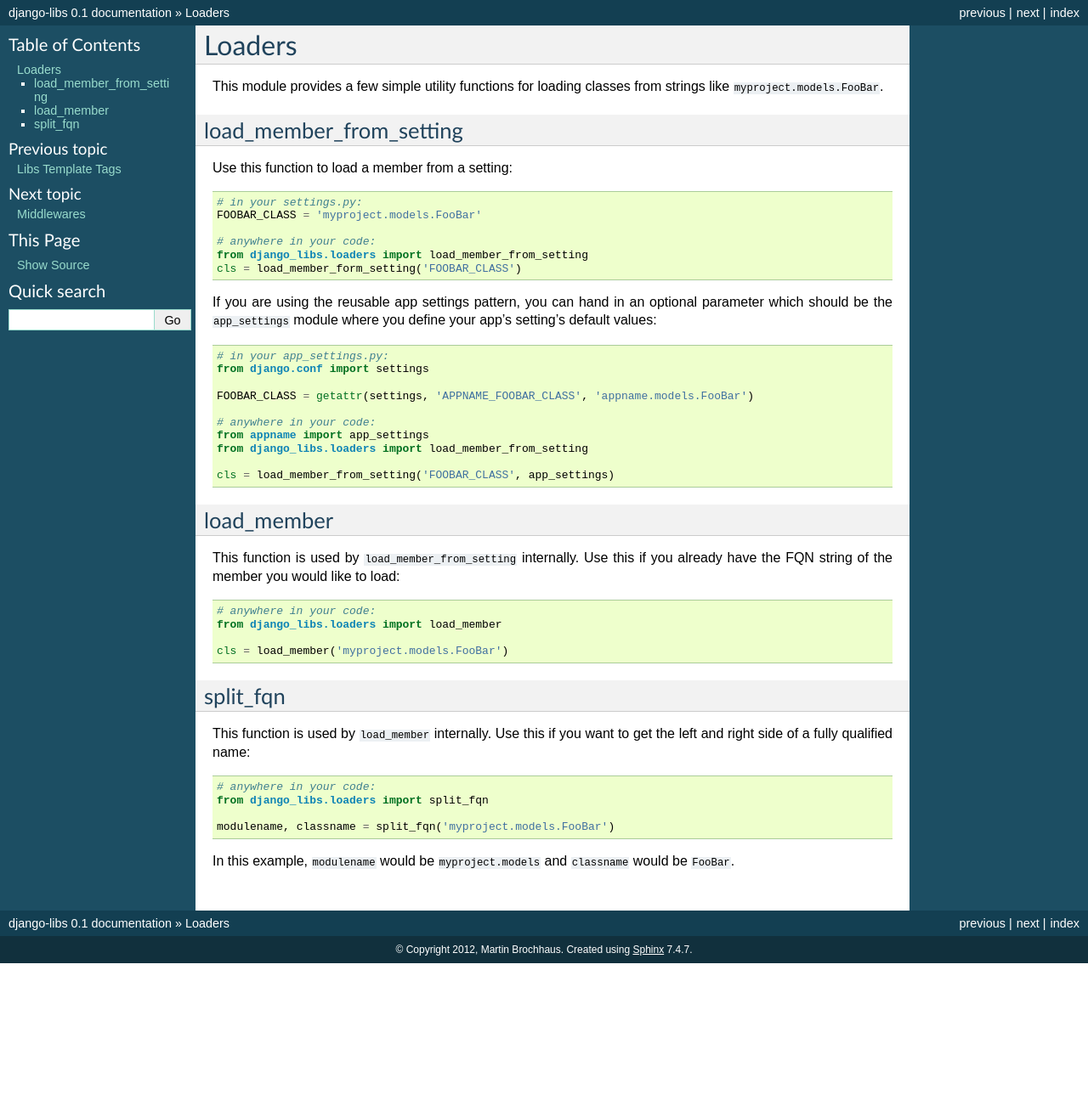
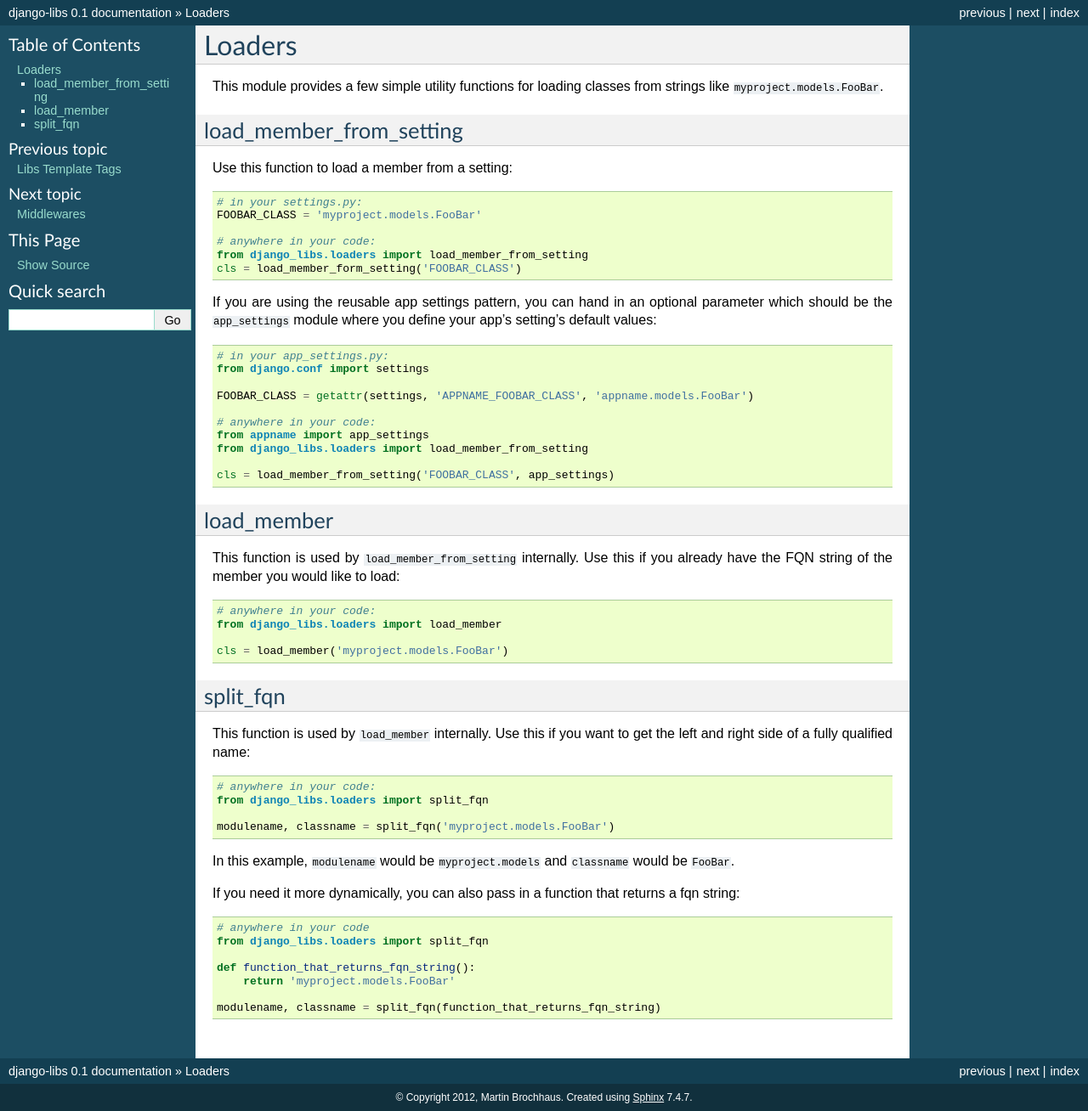
Before and after one commit to bitlabstudio/django-libs, a Sphinx documentation site: the page built from docs/loaders.rst, in a window 1280 px wide. Shown: the whole page at 85% size. Built offline with Sphinx 7.4.7, drawn with Linux system fonts in a browser that asks for light colours; formulas are drawn with MathJax 3; before the commit the page ends 1134 px from its top, so only the background shows below that.

Commit message:
split_fqn can now also take a function instead only a string.

```diff
--- a/CHANGELOG.txt
+++ b/CHANGELOG.txt
@@ -1,4 +1,6 @@
 === (ongoing) ===
+
+- load_fqn can now also take a function instead of only a string.
 
 === 1.1 ===
 
--- a/docs/loaders.rst
+++ b/docs/loaders.rst
@@ -58,3 +58,14 @@ to get the left and right side of a fully qualified name::
 
 In this example, ``modulename`` would be ``myproject.models`` and ``classname``
 would be ``FooBar``.
+
+If you need it more dynamically, you can also pass in a function that returns
+a fqn string::
+
+    # anywhere in your code
+    from django_libs.loaders import split_fqn
+
+    def function_that_returns_fqn_string():
+        return 'myproject.models.FooBar'
+
+    modulename, classname = split_fqn(function_that_returns_fqn_string)
```
Also changed, not shown: 2 other files.
